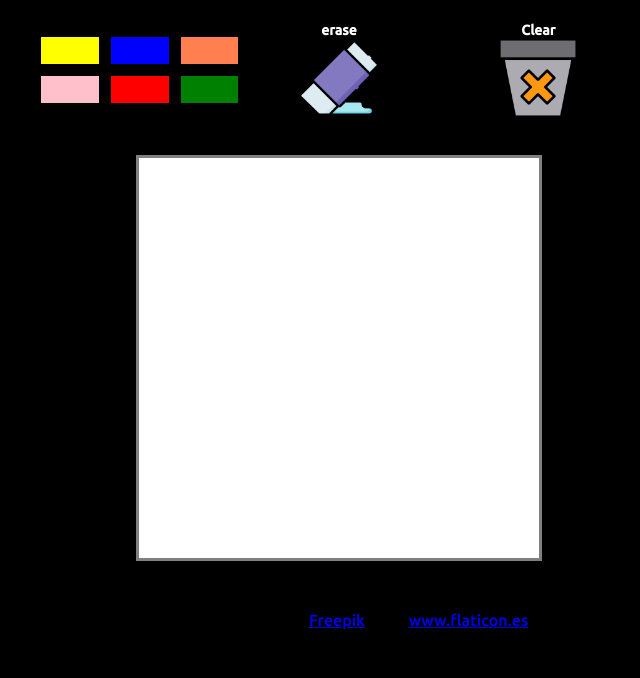
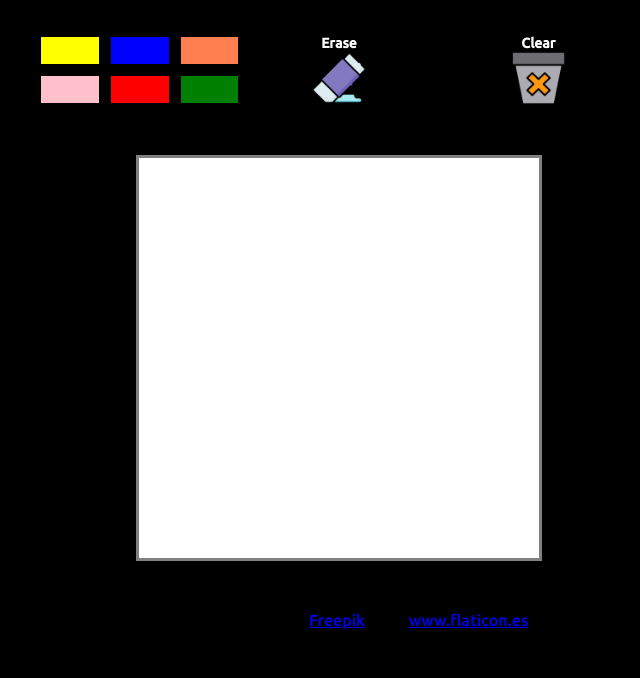
Before and after one commit to DanielDesign/drawingonthecanvas, a plain HTML site: page index.html in a window 1280 px wide. Shown: the part 122-800 px from the top of the page, without its empty margins (301-941 px from the left). Drawn offline with Linux system fonts and the light colour scheme.

Commit message:
add changes

```diff
--- a/index.css
+++ b/index.css
@@ -56,7 +56,7 @@ body{
 
 .eraser img,.clean img{
   display: block;
-  width: 40%;
+  height: 80%;
 }
 
 .eraser img:hover, .clean img:hover{
--- a/index.html
+++ b/index.html
@@ -20,7 +20,7 @@
       <div class="green" onclick="changeColorCanvas(this)"></div>
     </div>
     <div class="eraser">
-      <h2>erase</h2>
+      <h2>Erase</h2>
       <img src="icons/borrador.png" alt="" onclick="changeCursor()">
     </div>
     <div class="clean">
```
